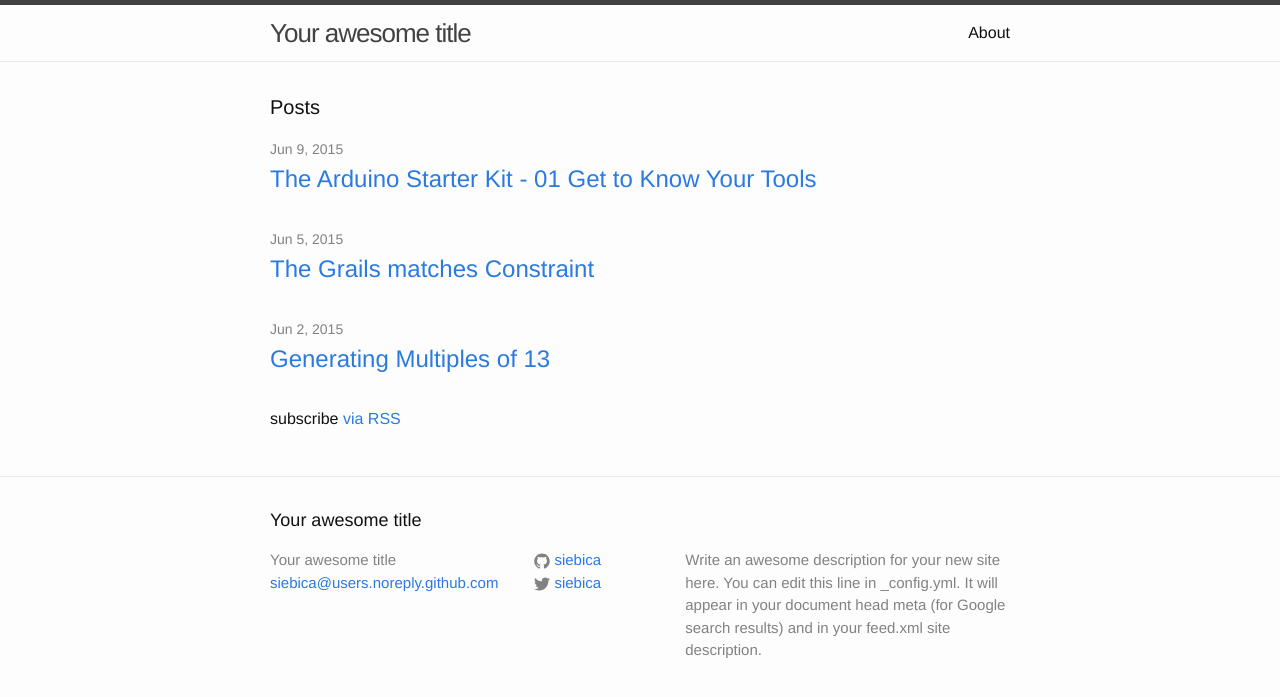
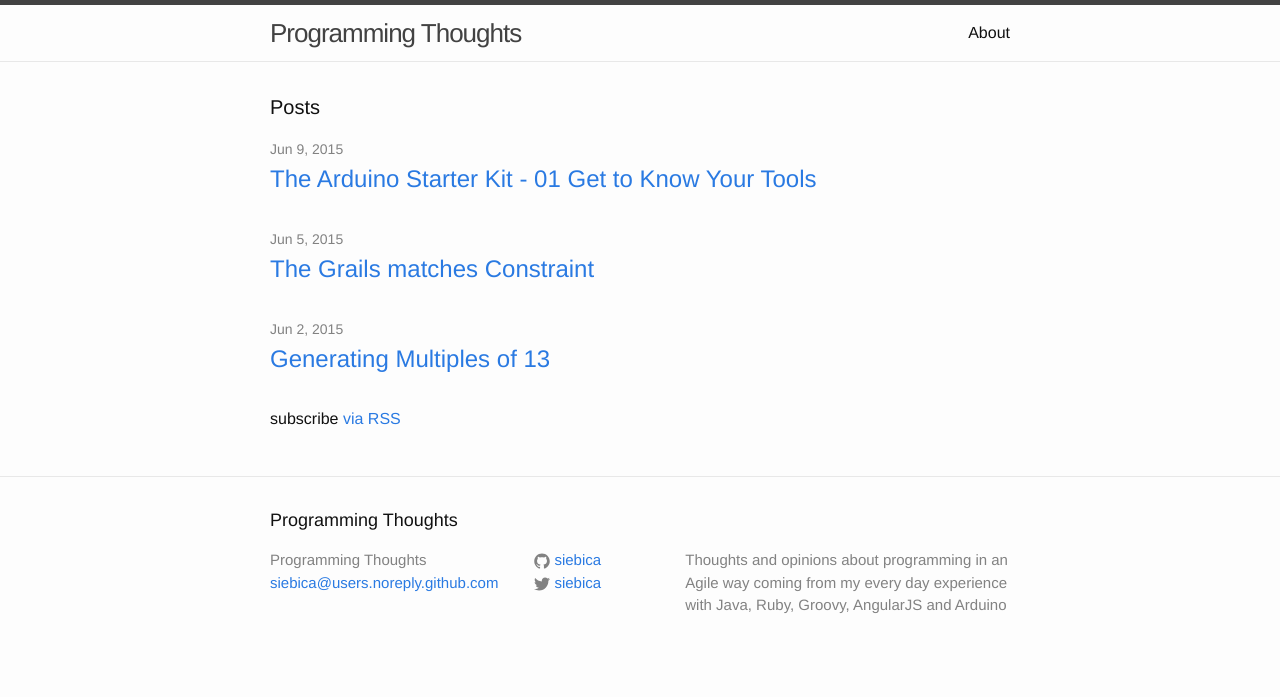
Before and after one commit to limotow/siebica.github.io, a Jekyll site: the page built from index.html, in a window 1280 px wide. Shown: the top 697 px of the page. Built offline with Jekyll 4.4.1, drawn with Linux system fonts in a browser that asks for light colours.

Commit message:
Update _config.yml

```diff
--- a/_config.yml
+++ b/_config.yml
@@ -1,10 +1,9 @@
 # Site settings
-title: Your awesome title
+title: Programming Thoughts
 email: siebica@users.noreply.github.com
 description: > # this means to ignore newlines until "baseurl:"
-  Write an awesome description for your new site here. You can edit this
-  line in _config.yml. It will appear in your document head meta (for
-  Google search results) and in your feed.xml site description.
+ Thoughts and opinions about programming in an Agile way coming from my every day
+ experience with Java, Ruby, Groovy, AngularJS and Arduino
 baseurl: "" # the subpath of your site, e.g. /blog/
 url: "https://siebica.github.io" # the base hostname & protocol for your site
 twitter_username: siebica
```
